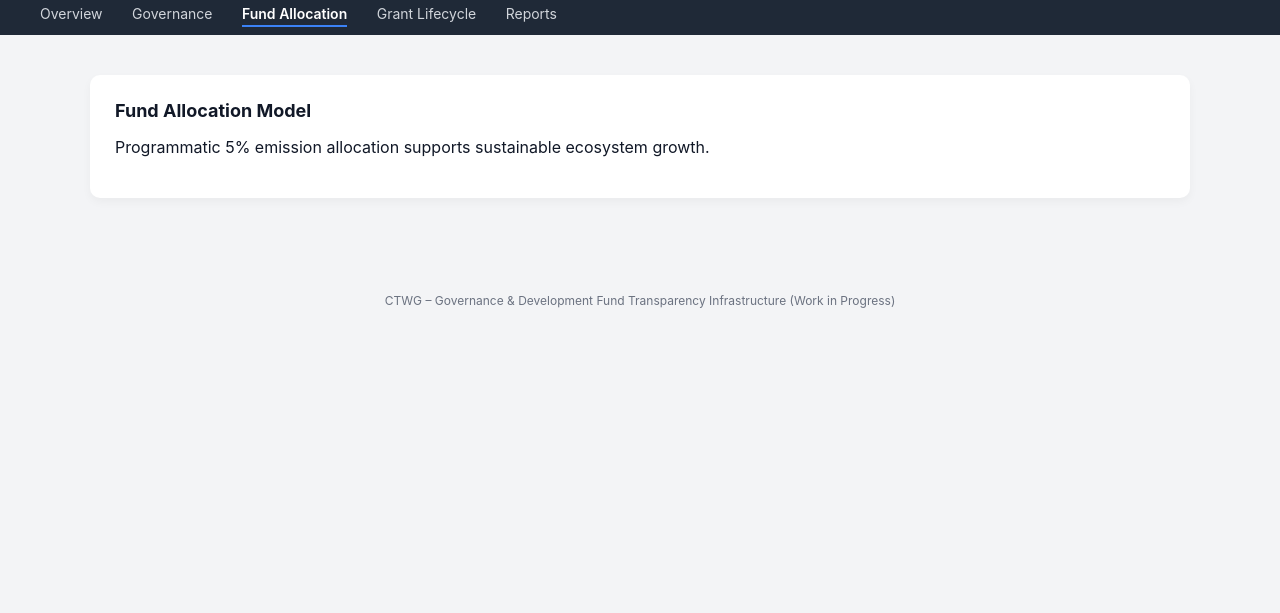
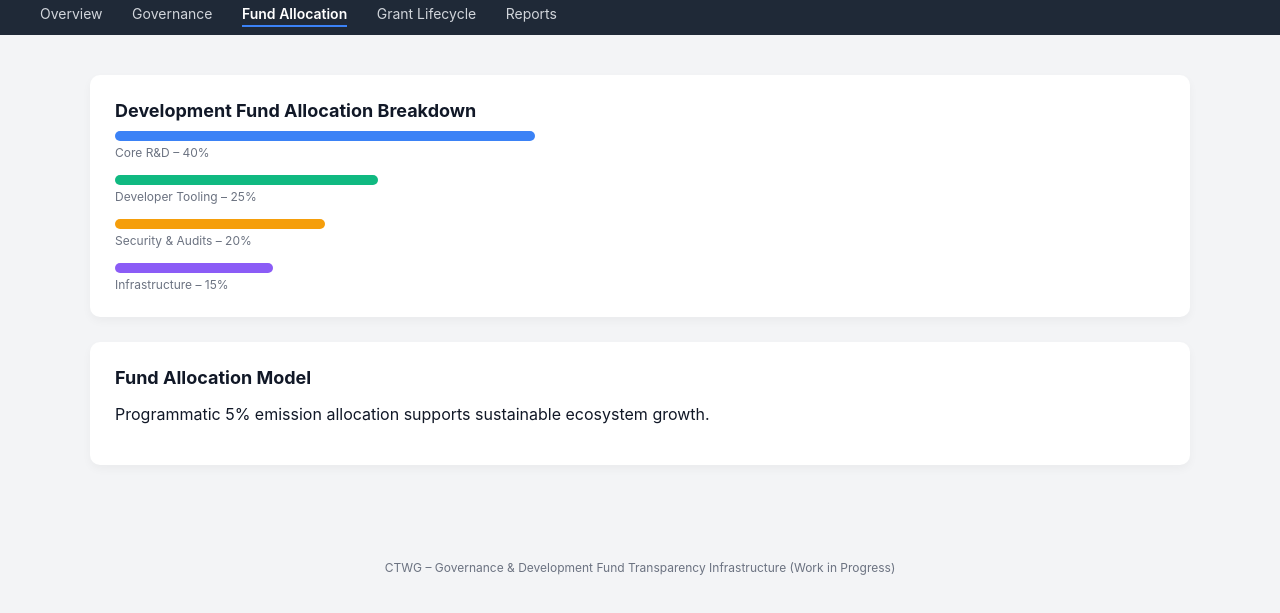
Before and after one commit to SatoshiZKMO/canton-transparency-working-group, a plain HTML site: page index.html in a window 1280 px wide. Both pictures are taken after a click on the element "Fund Allocation". Shown: the part 75-688 px from the top of the page. Drawn offline with Linux system fonts and the light colour scheme.

Commit message:
Add development fund allocation mini chart

```diff
--- a/index.html
+++ b/index.html
@@ -167,9 +167,60 @@
   opacity: 0.9;
    }
 
-   body.dark #theme-toggle {
+body.dark #theme-toggle {
   background: #2563eb;
-  }
+}
+
+/* Chart Styling */
+
+.chart {
+  display: flex;
+  flex-direction: column;
+  gap: 15px;
+}
+
+.bar {
+  display: flex;
+  flex-direction: column;
+}
+
+.bar span {
+  font-size: 12px;
+  margin-top: 4px;
+  color: #6b7280;
+}
+
+.bar-fill {
+  height: 10px;
+  border-radius: 6px;
+}
+
+.core {
+  width: 40%;
+  background: #3b82f6;
+}
+
+.tooling {
+  width: 25%;
+  background: #10b981;
+}
+
+.security {
+  width: 20%;
+  background: #f59e0b;
+}
+
+.infra {
+  width: 15%;
+  background: #8b5cf6;
+}
+
+/* Dark mode adjustment */
+
+body.dark .bar span {
+  color: #cbd5e1;
+}
+
     </style>
   </head>
   <body>
@@ -286,6 +337,31 @@
 
         <!-- FUND -->
         <div id="fund" class="section" style="display: none">
+            <div class="card">
+  <h2>Development Fund Allocation Breakdown</h2>
+
+  <div class="chart">
+    <div class="bar">
+      <div class="bar-fill core"></div>
+      <span>Core R&D – 40%</span>
+    </div>
+
+    <div class="bar">
+      <div class="bar-fill tooling"></div>
+      <span>Developer Tooling – 25%</span>
+    </div>
+
+    <div class="bar">
+      <div class="bar-fill security"></div>
+      <span>Security & Audits – 20%</span>
+    </div>
+
+    <div class="bar">
+      <div class="bar-fill infra"></div>
+      <span>Infrastructure – 15%</span>
+    </div>
+  </div>
+</div>
           <div class="card">
             <h2>Fund Allocation Model</h2>
             <p>
```
